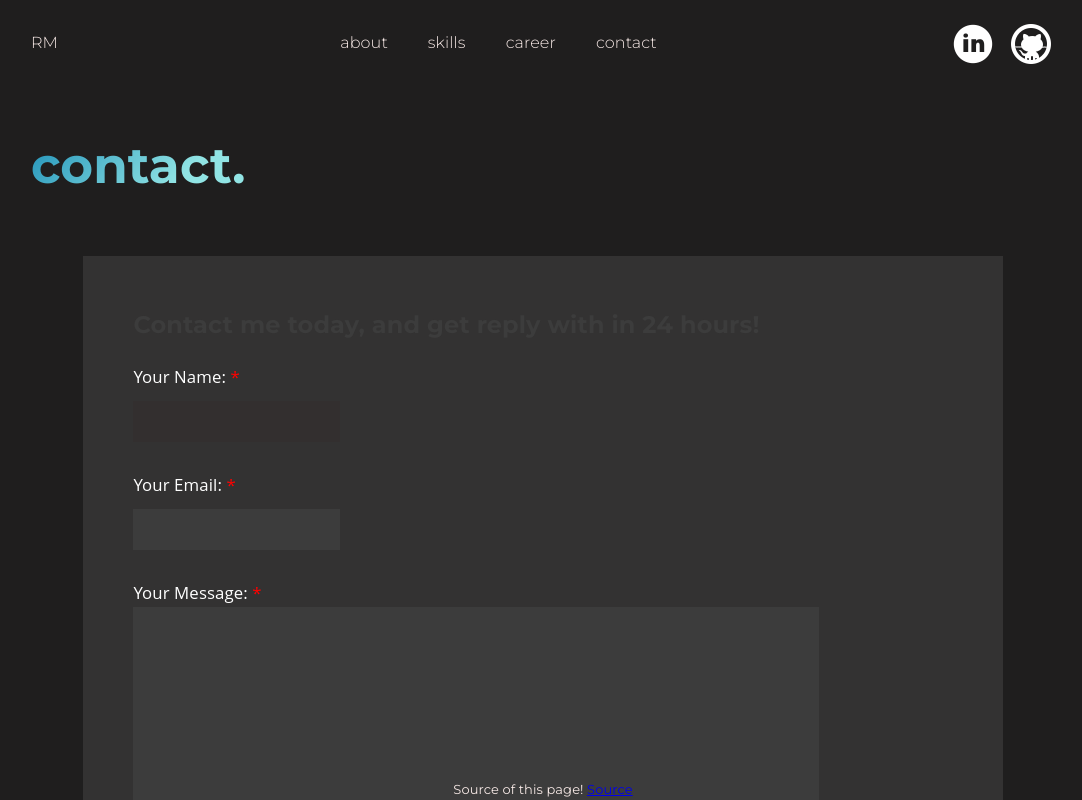
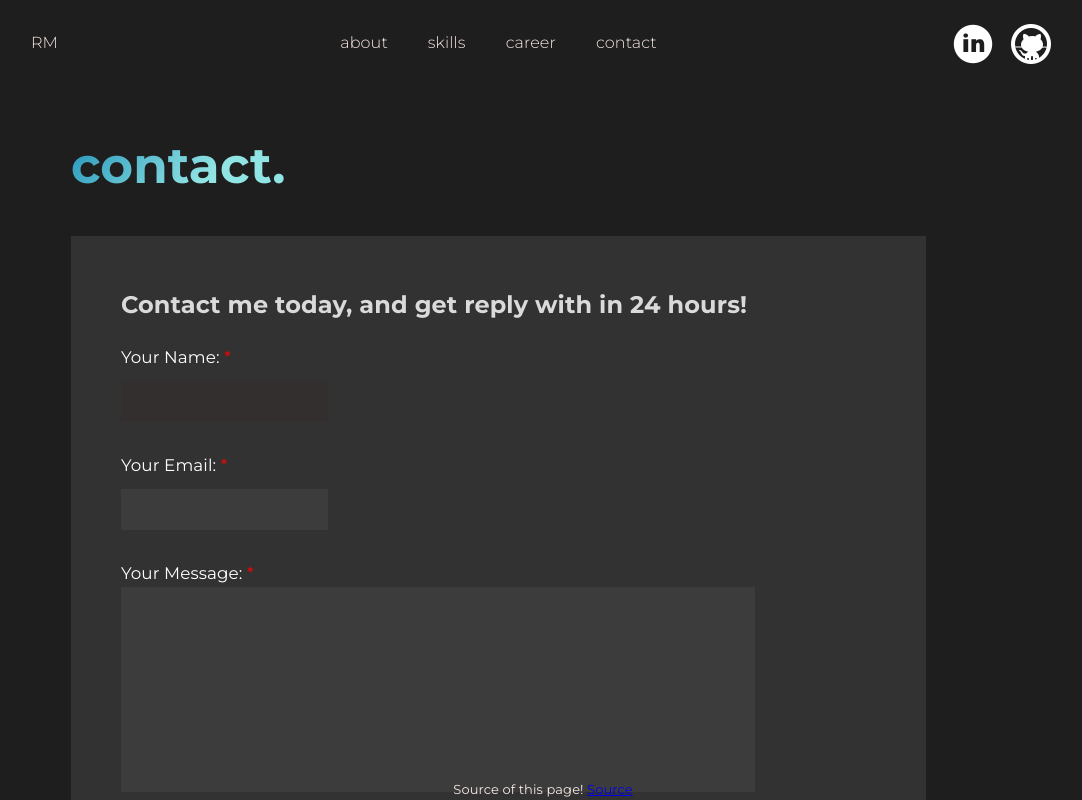
Before and after one commit to renanvamo/renan-moraes, a React (Create React App) app: page / in a window 1280 px wide. Both pictures are taken after a click on the item "contact". Shown: the top 800 px of the page, without its empty margins (97-1179 px from the left). Built offline with nearby package versions, Linux system fonts and the light colour scheme; no server answers.

Commit message:
style: adiciona estilo a pagina de contato

```diff
--- a/src/App.css
+++ b/src/App.css
@@ -264,39 +264,17 @@ ul.cards.transition .card:hover .skill-desc p {
   -webkit-text-fill-color: transparent;
 }
 
-/* footer  */
 
-.footer {
-  margin-top: 10px;
-  position: fixed;
-  left: 0;
-  bottom: 0;
-  width: 100%;
-  text-align: center;
-}
-
-
-/* teste */
-
-  .form-container * {
-    background-color: #333232;
+.contact-container {
+  padding: 0 40px;
 }
 
 .form-container {
   width: 80%;
   background: #333232;
   padding: 50px;
-    margin: 20px auto;
   -webkit-font-smoothing: antialiased;
-    color: #3C3C3C;
-  }
-
-  .form-container h2 {
-    background-color: #333232;
-  }
-
-  .form-container .contact-form {
-    background-color: #333232;
+  color: #dadada;
 }
 
 .contact-form .text-input {
@@ -361,7 +339,6 @@ ul.cards.transition .card:hover .skill-desc p {
 .contact-form label {
 color: white;
 -webkit-font-smoothing: antialiased;
-  font-family: "Open Sans", Helvetica, Arial, sans-serif;
 font-size: 105%;
 margin-top: 20px;
 display: block;
@@ -370,3 +347,15 @@ ul.cards.transition .card:hover .skill-desc p {
 span.required{
   color:red;
 }
+
+
+/* footer  */
+
+.footer {
+  margin-top: 10px;
+  position: fixed;
+  left: 0;
+  bottom: 0;
+  width: 100%;
+  text-align: center;
+}
--- a/src/components/ContactForm.js
+++ b/src/components/ContactForm.js
@@ -80,7 +80,7 @@ const ContactForm = () => {
   }
 
     return (
-      <>
+      <section className='contact-container'>
         <ToastContainer />
         <h1 className="contact-title">contact.</h1>
         <div className='form-container'>
@@ -98,7 +98,7 @@ const ContactForm = () => {
             <button className='send' type='submit' id="contact-submit" onClick={(e) => submit(e)}>Send Message</button>
           </form>
         </div>
-      </>
+      </section>
     );
 };
 
```
Lines whose indentation alone changed are shown as unchanged.
